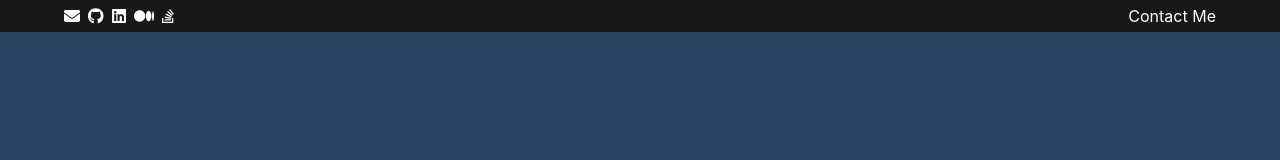
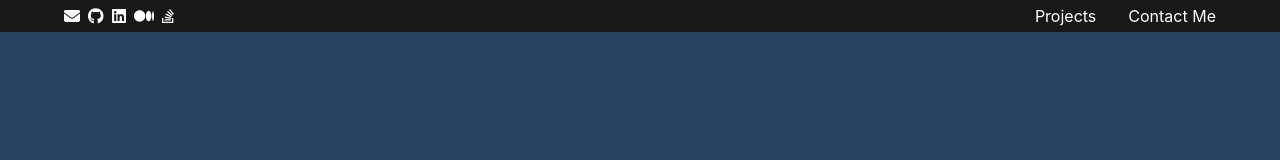
Before and after one commit to thatmichael85/advanced-react-portfolio, a React (Create React App) app: page / in a window 1280 px wide. Shown: the top 160 px of the page. Built offline with nearby package versions, Linux system fonts and the light colour scheme.

Commit message:
added projects page

```diff
--- a/src/components/Header.js
+++ b/src/components/Header.js
@@ -74,6 +74,7 @@ const Header = () => {
           </nav>
           <nav>
             <HStack spacing={8}>
+            {<a href="#projects" onClick={handleClick("projects")} >Projects</a>}
               {<a href="#contact-me" onClick={handleClick("contactme")} >Contact Me</a>}
             </HStack>
           </nav>
```
